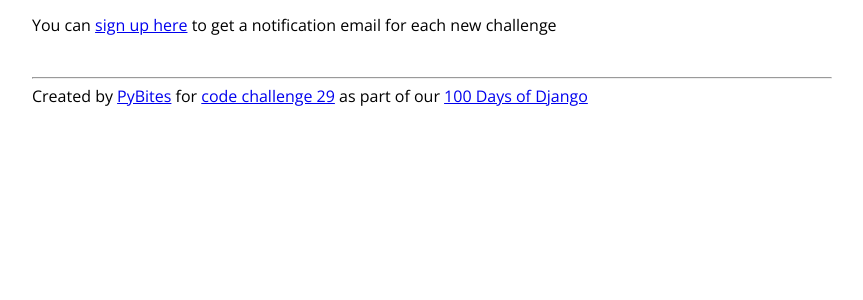
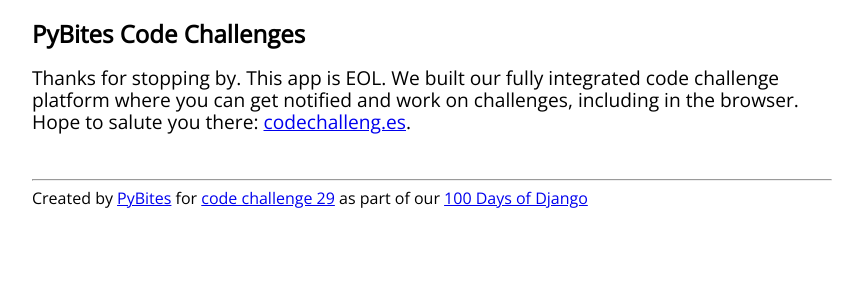
Before and after one commit to pybites/django-registration, a Django app: page / in a window 1280 px wide. Shown: the part 51-351 px from the top of the page, without its empty margins (208-1071 px from the left). Run offline with Django 3.2, Linux system fonts and the light colour scheme; some libraries are stand-ins or nearby versions.

Commit message:
update eol msg

```diff
--- a/register/templates/index.html
+++ b/register/templates/index.html
@@ -1,13 +1,9 @@
 {% extends 'base.html' %}
 
 {% block content %}
-{% if user.is_authenticated %}
-	<p><strong>Glad to have you here!</strong></p>
 
-	<p>You will receive an email with each new challenge.</p>
+<h2>PyBites Code Challenges</h2>
 
-  <p>We will tweak this page to include more notification settings ...</p>
-{% else %}
-	<p>You can <a href="{% url 'registration_register' %}">sign up here</a> to get a notification email for each new challenge</p>
-{% endif %}
+<p style="font-size: 120%;">Thanks for stopping by. This app is EOL. We built our fully integrated code challenge platform where you can get notified and work on challenges, including in the browser. Hope to salute you there: <a href="http://codechalleng.es/">codechalleng.es</a>.</p>
+
 {% endblock %}
```
